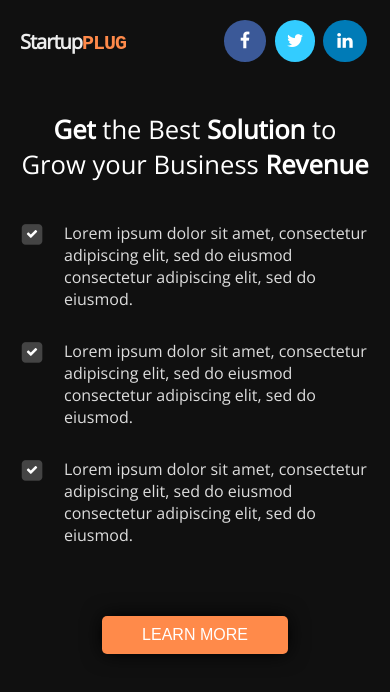
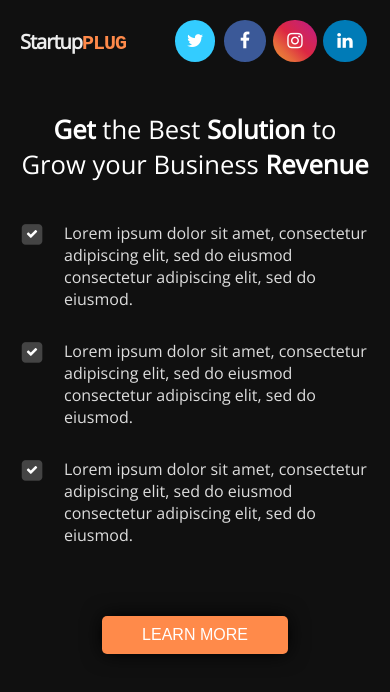
Before and after one commit to Tejaf/startup-plug, a plain HTML site: page index.html in a window 390 px wide. Drawn offline with nearby package versions, Linux system fonts and the light colour scheme.

Commit message:
add an extra social icon and re-arrange them

```diff
--- a/css/main.css
+++ b/css/main.css
@@ -92,7 +92,7 @@ html {
 .about h1 {
 
     padding-bottom: 40px;
-    font-size: 2rem;
+    font-size: 2.5rem;
 }
 
 .about h1 strong {
@@ -197,13 +197,12 @@ button:hover {
 .nav--item .fa-facebook {
     padding: 12px 16px;
 }
-.nav--item .fa-linkedin {
+.nav--item .fa-linkedin,
+.nav--item .fa-instagram  {
     padding: 12px 14px;
 }
 
-.fa-facebook,
-.fa-twitter,
-.fa-linkedin{
+.smedia {
 	color: #FFFFFF;
     background: rgba(0, 0, 0, 0.3);
     transition: all .4s;
@@ -219,6 +218,14 @@ button:hover {
 
 .fa-linkedin:hover {
     background-color:#007bb7;
+}
+
+.fa-instagram:hover {
+    background: #f09433;
+    background: -moz-linear-gradient(45deg, #f09433 0%, #e6683c 25%, #dc2743 50%, #cc2366 75%, #bc1888 100%);
+    background: -webkit-linear-gradient(45deg, #f09433 0%,#e6683c 25%,#dc2743 50%,#cc2366 75%,#bc1888 100%);
+    background: linear-gradient(45deg, #f09433 0%,#e6683c 25%,#dc2743 50%,#cc2366 75%,#bc1888 100%);
+    filter: progid:DXImageTransform.Microsoft.gradient( startColorstr='#f09433', endColorstr='#bc1888',GradientType=1 );
 }
 
 
@@ -290,4 +297,13 @@ button:hover {
         background-color:#007bb7;
     }
 
+    .fa-instagram {
+        background: #f09433;
+        background: -moz-linear-gradient(45deg, #f09433 0%, #e6683c 25%, #dc2743 50%, #cc2366 75%, #bc1888 100%);
+        background: -webkit-linear-gradient(45deg, #f09433 0%,#e6683c 25%,#dc2743 50%,#cc2366 75%,#bc1888 100%);
+        background: linear-gradient(45deg, #f09433 0%,#e6683c 25%,#dc2743 50%,#cc2366 75%,#bc1888 100%);
+        filter: progid:DXImageTransform.Microsoft.gradient( startColorstr='#f09433', endColorstr='#bc1888',GradientType=1 );
+    }
+
+
 }
--- a/index.html
+++ b/index.html
@@ -14,8 +14,9 @@
         <div class="header">
             <nav class="nav--items">
                 <a href="#" class="logo">Startup<span class="color">PLUG</span></a>
+                <a class="nav--item"><i class="fa fa-twitter smedia"></i></a>
                 <a class="nav--item"><i class="fa fa-facebook smedia"></i></a>
-                <a class="nav--item"><i class="fa fa-twitter smedia"></i></a>
+                <a class="nav--item"><i class="fa fa-instagram smedia"></i></a>
                 <a class="nav--item"><i class="fa fa-linkedin smedia"></i></a>
             </nav>
         </div>
```
